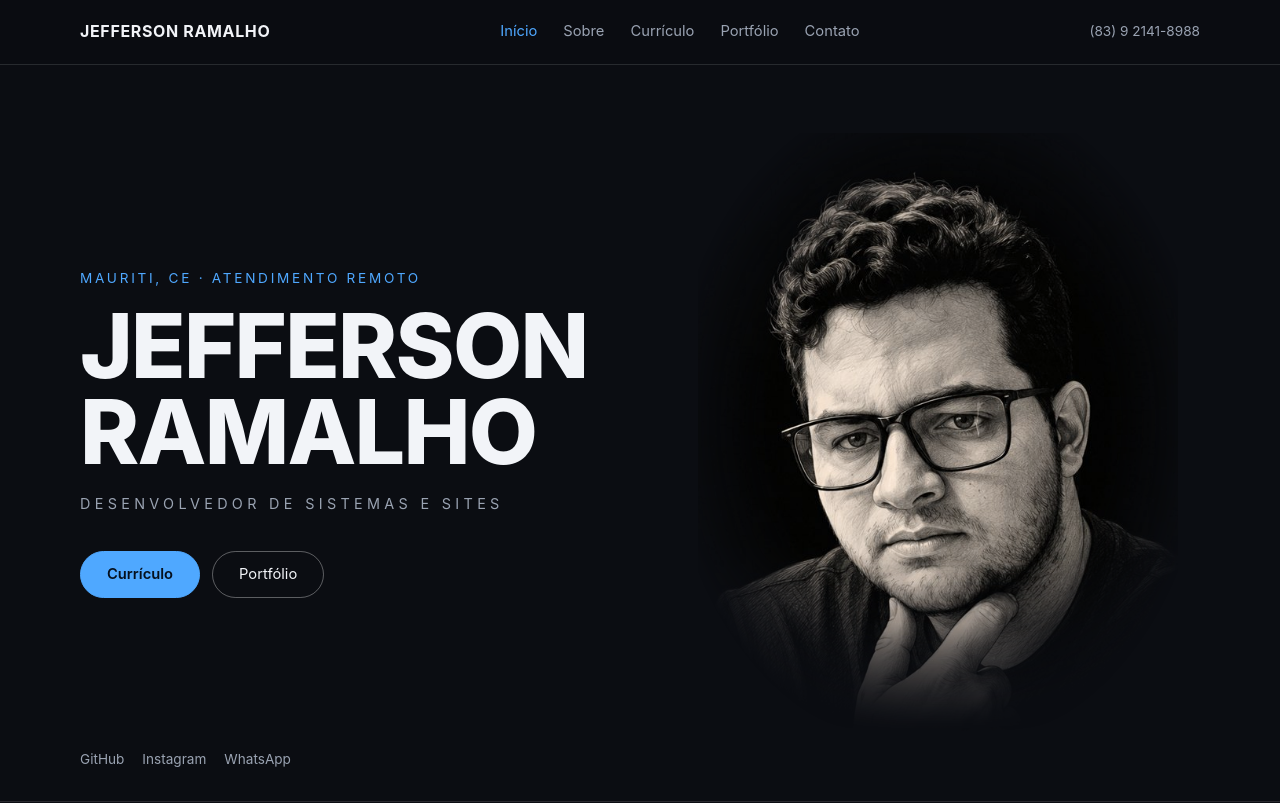
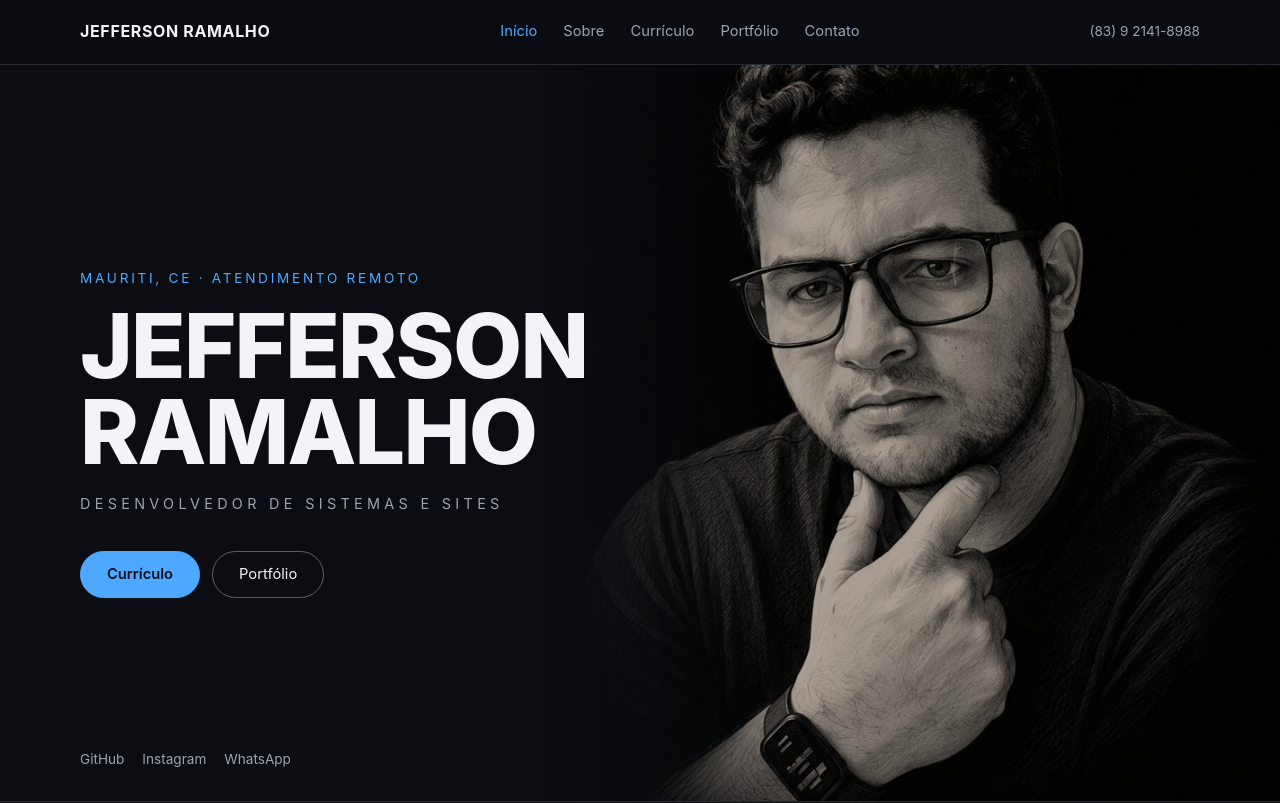
Before and after one commit to jefframalho/jefframalho.github.io, a plain HTML site: page index.html in a window 1280 px wide. Shown: the top 803 px of the page. Drawn offline with Linux system fonts and the light colour scheme.

Commit message:
Volta a foto do início para a primeira versão
- Foto volta ao lado direito em tamanho cheio, com degradê na borda esquerda.
- No celular, a foto fica ao fundo com baixa opacidade, como na primeira versão.

Co-Authored-By: Claude Haiku 5.5 <noreply@anthropic.com>
Claude-Session: https://claude.ai/code/session_01Rv5uuKsyZeC4V1vHW4jq4o

```diff
--- a/index.html
+++ b/index.html
@@ -42,14 +42,10 @@
     /* Início */
     .hero { position: relative; min-height: calc(100svh - 64px); display: grid; align-items: center; overflow: hidden; }
     .hero .photo {
-      position: absolute; right: 8%; top: 50%; transform: translateY(-50%);
-      width: min(480px, 38vw); aspect-ratio: 4 / 5;
-      background: url("assets/retrato.jpg") 50% 0% / 135% auto no-repeat;
-      -webkit-mask-image: radial-gradient(ellipse 56% 56% at 50% 48%, #000 62%, transparent 100%), linear-gradient(#000 70%, transparent 100%);
-      -webkit-mask-composite: source-in;
-      mask-image: radial-gradient(ellipse 56% 56% at 50% 48%, #000 62%, transparent 100%), linear-gradient(#000 70%, transparent 100%);
-      mask-composite: intersect;
-      filter: grayscale(.2) contrast(1.05);
+      position: absolute; inset: 0 0 0 auto; width: 58%;
+      background: url("assets/retrato.jpg") center/cover no-repeat;
+      filter: grayscale(.25) contrast(1.05) brightness(.7);
+      mask-image: linear-gradient(90deg, transparent, #000 35%);
     }
     .hero .content { position: relative; z-index: 2; padding: 60px 0; max-width: 560px; }
     .hero .kicker { font-size: .85rem; letter-spacing: .2em; color: var(--accent); text-transform: uppercase; margin: 0 0 14px; }
@@ -126,7 +122,7 @@
       .about { grid-template-columns: 1fr; gap: 36px; }
       .contact { grid-template-columns: 1fr; }
       .projects { grid-template-columns: 1fr; }
-      .hero .photo { position: relative; right: auto; top: auto; transform: none; width: 100%; max-width: 320px; margin: 0 auto 28px; aspect-ratio: 4 / 5; background-size: 135% auto; -webkit-mask-image: radial-gradient(ellipse 56% 56% at 50% 48%, #000 62%, transparent 100%), linear-gradient(#000 70%, transparent 100%); -webkit-mask-composite: source-in; mask-image: radial-gradient(ellipse 56% 56% at 50% 48%, #000 62%, transparent 100%), linear-gradient(#000 70%, transparent 100%); mask-composite: intersect; }
+      .hero .photo { width: 100%; opacity: .35; mask-image: none; }
       .top nav { display: none; }
     }
     @media (max-width: 560px) {
```
